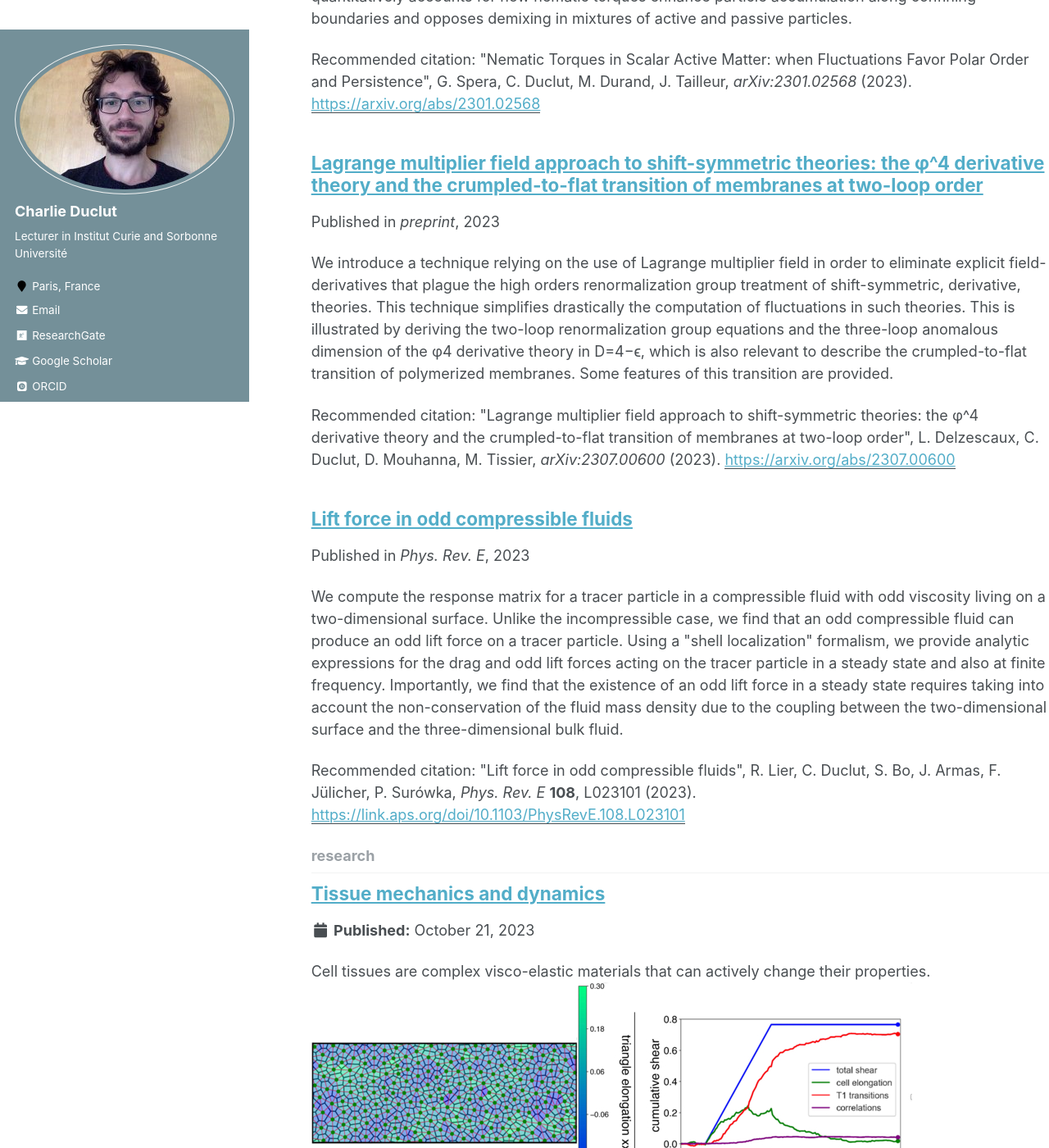
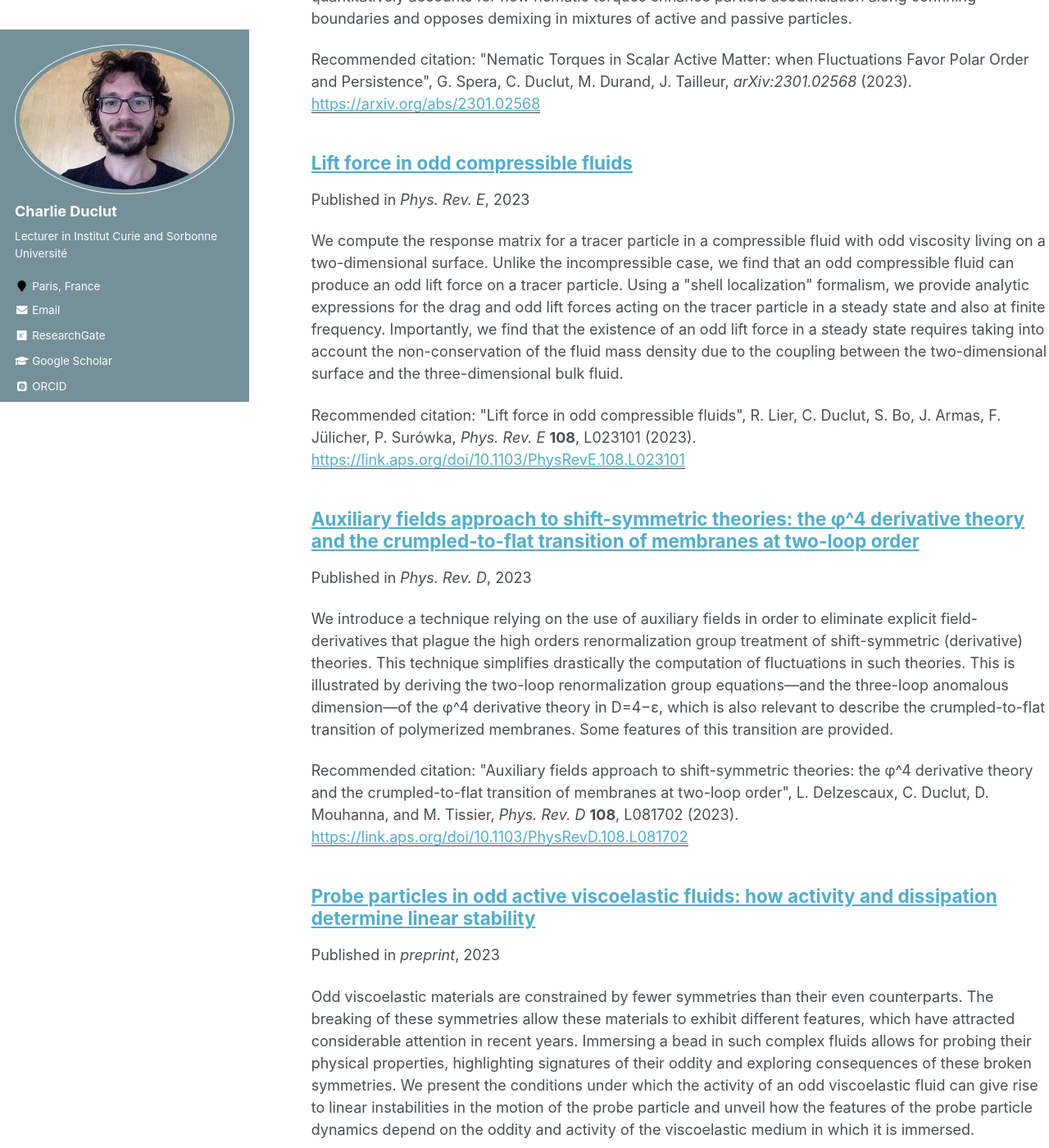
Before and after one commit to charlieduclut/charlieduclut.github.io, a Jekyll site: the page built from _pages/collection-archive.html, in a window 1280 px wide and 1400 px high, scrolled down 8374 px. Shown: the whole window at 82% size. Built offline with Jekyll 4.4.1, drawn with Linux system fonts in a browser that asks for light colours; some web fonts are replaced; formulas are drawn with MathJax 3; some of the changed text lies outside the part shown.

Commit message:
2023-10-19: updated publi list; added gitignore

```diff
--- a/_publications/2023-07-02-delzescaux2023lagrange.md
+++ /dev/null
@@ -1,20 +0,0 @@
----
-title: "Lagrange multiplier field approach to shift-symmetric theories: the φ^4 derivative theory and the crumpled-to-flat transition of membranes at two-loop order"
-collection: publications
-permalink: /publication/2023-07-02-delzescaux2023lagrange
-urlslug: 'delzescaux2023lagrange'
-excerpt: 'We introduce a technique relying on the use of Lagrange multiplier field in order to eliminate explicit field-derivatives that plague the high orders renormalization group treatment of shift-symmetric, derivative, theories. This technique simplifies drastically the computation of fluctuations in such theories. This is illustrated by deriving the two-loop renormalization group equations and the three-loop anomalous dimension of the φ4 derivative theory in D=4−ϵ, which is also relevant to describe the crumpled-to-flat transition of polymerized membranes. Some features of this transition are provided. '
-date: 2023-07-02
-authors: 'L. Delzescaux, C. Duclut, D. Mouhanna, M. Tissier'
-venue: 'preprint'
-preprintvenue: 'arXiv'
-volume: '/'
-page: '/'
-paperurl: 'https://arxiv.org/abs/2307.00600'
-arxivid: '2307.00600'
-pubnumber: 18
-citation: '&quot;Lagrange multiplier field approach to shift-symmetric theories: the φ^4 derivative theory and the crumpled-to-flat transition of membranes at two-loop order&quot;, L. Delzescaux, C. Duclut, D. Mouhanna, M. Tissier, <i>arXiv:2307.00600</i> (2023).'
----
-[arXiv version <i class="fa fa-external-link-alt fa-xs" aria-hidden="true"></i>](https://arxiv.org/abs/2307.00600)
-[[pdf] <i class="fa fa-download fa-xs" aria-hidden="true"></i>](http://charlieduclut.github.io/files/delzescaux2023lagrange.pdf)
-<br/>
--- /dev/null
+++ b/_publications/2023-10-10-delzescaux2023lagrange.md
@@ -0,0 +1,21 @@
+---
+title: "Auxiliary fields approach to shift-symmetric theories: the φ^4 derivative theory and the crumpled-to-flat transition of membranes at two-loop order"
+collection: publications
+permalink: /publication/2023-10-10-delzescaux2023lagrange
+urlslug: 'delzescaux2023lagrange'
+excerpt: 'We introduce a technique relying on the use of auxiliary fields in order to eliminate explicit field-derivatives that plague the high orders renormalization group treatment of shift-symmetric (derivative) theories. This technique simplifies drastically the computation of fluctuations in such theories. This is illustrated by deriving the two-loop renormalization group equations—and the three-loop anomalous dimension—of the φ^4 derivative theory in D=4−ε, which is also relevant to describe the crumpled-to-flat transition of polymerized membranes. Some features of this transition are provided.'
+date: 2023-10-10
+authors: 'L. Delzescaux, C. Duclut, D. Mouhanna, and M. Tissier'
+venue: 'Phys. Rev. D'
+preprintvenue: 'arXiv'
+volume: '108'
+page: 'L081702'
+paperurl: 'https://link.aps.org/doi/10.1103/PhysRevD.108.L081702'
+arxivid: '2307.00600'
+pubnumber: 14
+citation: '&quot;Auxiliary fields approach to shift-symmetric theories: the φ^4 derivative theory and the crumpled-to-flat transition of membranes at two-loop order&quot;, L. Delzescaux, C. Duclut, D. Mouhanna, and M. Tissier, <i>Phys. Rev. D</i> <b>108</b>, L081702 (2023).'
+---
+[Published version <i class="fa fa-external-link-alt fa-xs" aria-hidden="true"></i>](https://link.aps.org/doi/10.1103/PhysRevD.108.L081702)
+[[pdf] <i class="fa fa-download fa-xs" aria-hidden="true"></i>](http://charlieduclut.github.io/files/delzescaux2023lagrange.pdf)
+<br/>
+[arXiv version <i class="fa fa-external-link-alt fa-xs" aria-hidden="true"></i>](https://arxiv.org/abs/2307.00600)
--- /dev/null
+++ b/_publications/2023-10-12-duclut2023probe.md
@@ -0,0 +1,20 @@
+---
+title: "Probe particles in odd active viscoelastic fluids: how activity and dissipation determine linear stability"
+collection: publications
+permalink: /publication/2023-10-12-duclut2023probe
+urlslug: 'duclut2023probe'
+excerpt: 'Odd viscoelastic materials are constrained by fewer symmetries than their even counterparts. The breaking of these symmetries allow these materials to exhibit different features, which have attracted considerable attention in recent years. Immersing a bead in such complex fluids allows for probing their physical properties, highlighting signatures of their oddity and exploring consequences of these broken symmetries. We present the conditions under which the activity of an odd viscoelastic fluid can give rise to linear instabilities in the motion of the probe particle and unveil how the features of the probe particle dynamics depend on the oddity and activity of the viscoelastic medium in which it is immersed.'
+date: 2023-10-12
+authors: 'C. Duclut, S. Bo, R. Lier, J. Armas, F. Jülicher, P. Surówka'
+venue: 'preprint'
+preprintvenue: 'arXiv'
+volume: '/'
+page: '/'
+paperurl: 'https://arxiv.org/abs/2310.08640'
+arxivid: '2310.08640'
+pubnumber: 19
+citation: '&quot;Probe particles in odd active viscoelastic fluids: how activity and dissipation determine linear stability&quot;, C. Duclut, S. Bo, R. Lier, J. Armas, F. Jülicher, P. Surówka, <i>arXiv:2310.08640</i> (2023).'
+---
+[arXiv version <i class="fa fa-external-link-alt fa-xs" aria-hidden="true"></i>](https://arxiv.org/abs/2310.08640)
+[[pdf] <i class="fa fa-download fa-xs" aria-hidden="true"></i>](http://charlieduclut.github.io/files/duclut2023probe.pdf)
+<br/>
```
Also changed, not shown: _publications/2022-09-30-tan2022emergent.md (+1 -1 lines), _publications/2022-11-03-amiri2022random.md (+1 -1 lines), _publications/2022-12-10-piscitello-gomez2022core.md (+1 -1 lines), _publications/2023-01-06-spera2023nematic.md (+1 -1 lines), markdown_generator/publications.csv (+2 -1 lines), 6 other files.
